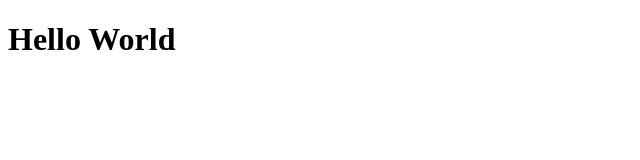
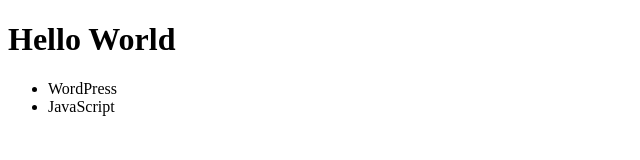
Before and after one commit to Rahmon/palestra-wordcamp-sp-2018, a plain HTML site: page src/index.html in a window 1280 px wide. Shown: the whole page, without its empty margins (0-640 px from the left). Drawn offline with nearby package versions, Linux system fonts and the light colour scheme.

Commit message:
Inserção de uma lista no componente Hello

```diff
--- a/src/index.html
+++ b/src/index.html
@@ -10,8 +10,14 @@
     <script crossorigin src="https://unpkg.com/react-dom@16/umd/react-dom.production.min.js"></script>
 
     <script>
-        const Hello = React.createElement( 'div', {},
-            React.createElement( 'h1', {}, 'Hello World' ) );
+        const Hello =
+            React.createElement( 'div', {},
+                React.createElement( 'h1', {}, 'Hello World' ),
+                React.createElement( 'ul', {},
+                    React.createElement( 'li', {}, 'WordPress' ),
+                    React.createElement( 'li', {}, 'JavaScript' )
+                )
+            );
 
         ReactDOM.render( Hello, document.getElementById( 'root' ) );
     </script>
```
